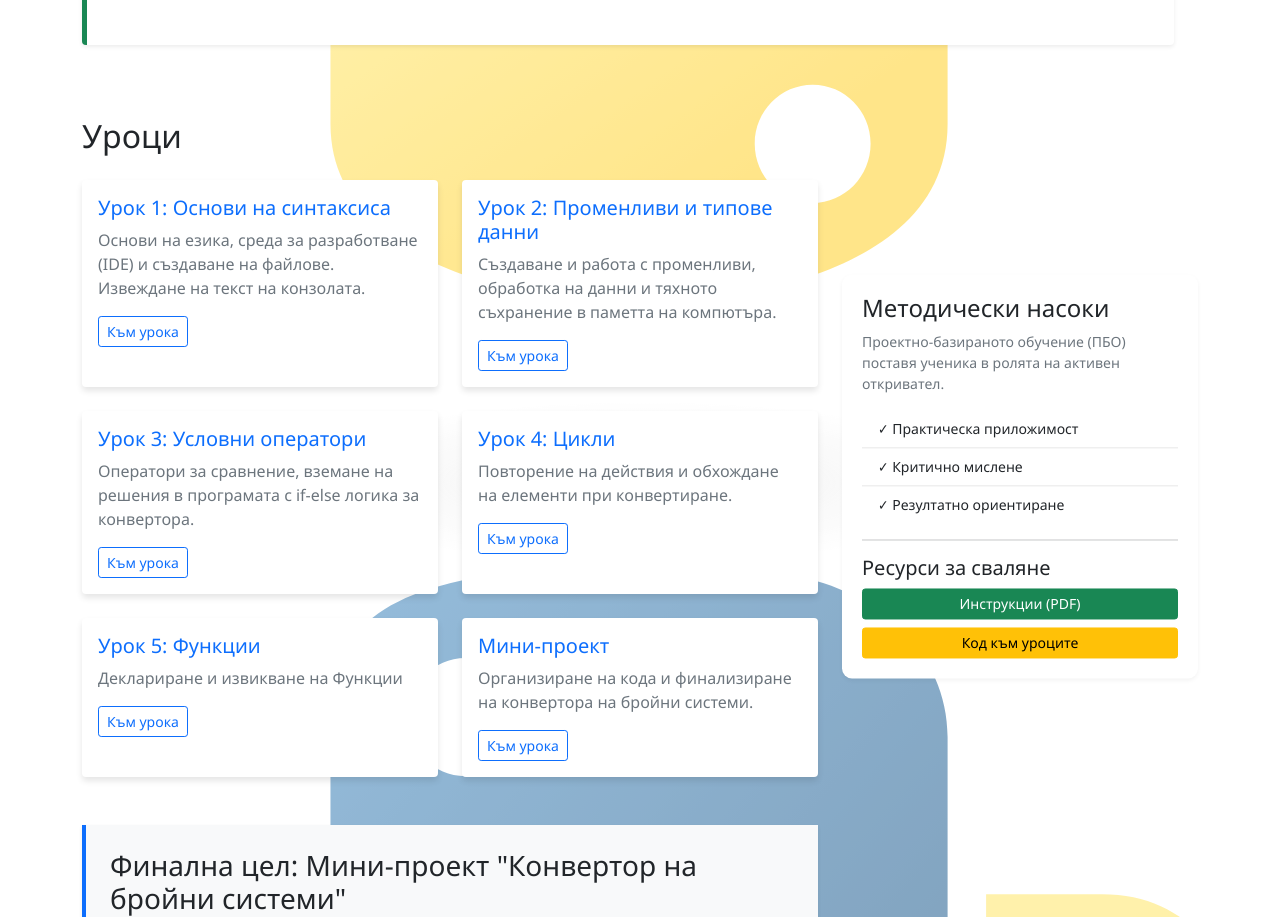
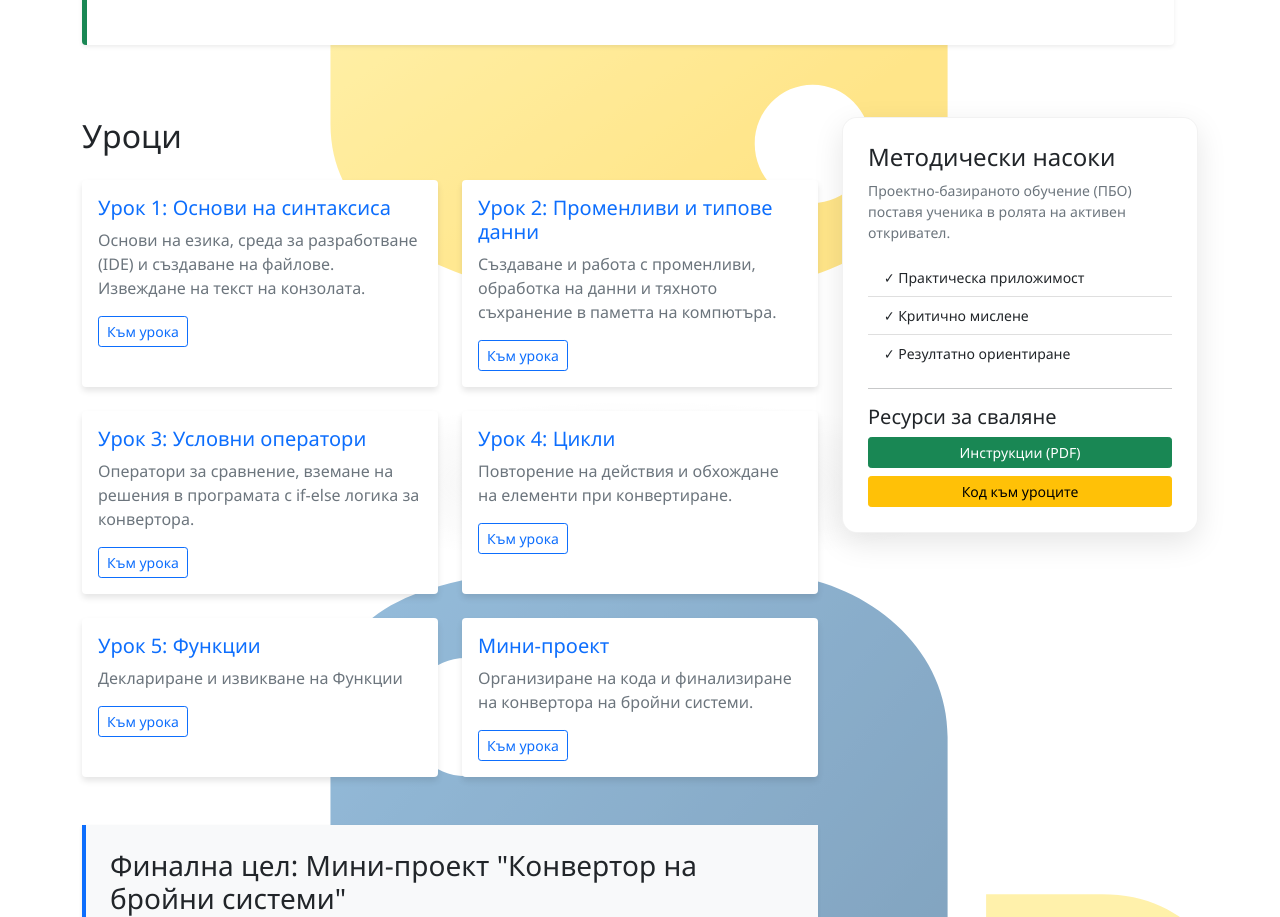
Before and after one commit to GeorgiSt93/python-edu-project, a plain HTML site: page index.html in a window 1280 px wide. Shown: the part 994-1911 px from the top of the page. Drawn offline with Linux system fonts and the light colour scheme.

Commit message:
Update index.html

```diff
--- a/index.html
+++ b/index.html
@@ -33,12 +33,16 @@
                         box-shadow: 0 4px 6px rgba(0,0,0,0.1); }
         .card-lesson:hover { transform: translateY(-5px); }
         .sidebar-box {
-                       position: relative;
-                       transform: translate(0%, 39%);
-                       background: white;
-                       padding: 20px;
-                       border-radius: 10px;
-                       box-shadow: 0 2px 4px rgba(0,0,0,0.05); }
+                        position: -webkit-sticky;
+                        position: sticky;
+                        top: 20px;
+                        background: white;
+                        padding: 25px;
+                        border-radius: 15px;
+                        box-shadow: 0 10px 30px rgba(0,0,0,0.1);
+                        border: 1px solid rgba(0,0,0,0.05);
+                        z-index: 100;
+                    }
     </style>
 </head>
 <body>
@@ -201,4 +205,5 @@
 
 <script src="resursi/js/bootstrap.bundle.min.js"></script>
 </body>
+
 </html>
```
